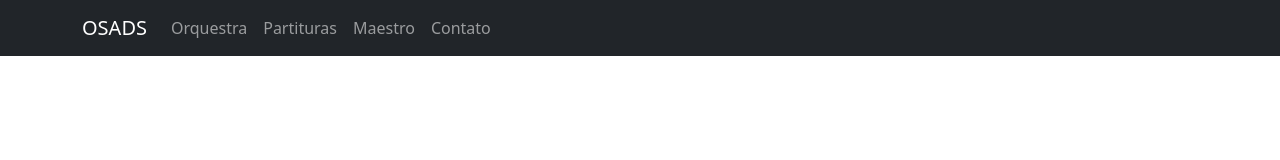
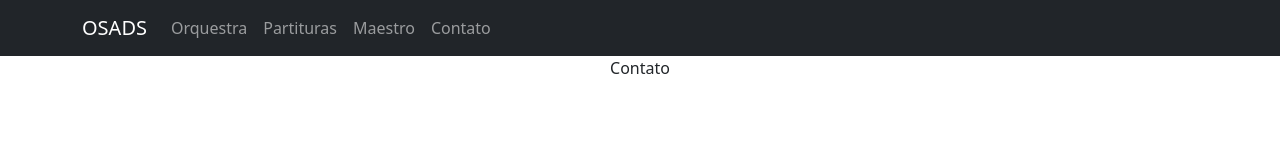
Before and after one commit to marcosvitor1994/osads, a React (Create React App) app: page /contato in a window 1280 px wide. Shown: the top 160 px of the page. Built offline with nearby package versions, Linux system fonts and the light colour scheme.

Commit message:
Atualização 17:35

```diff
--- a/src/Routers.jsx
+++ b/src/Routers.jsx
@@ -4,17 +4,18 @@ import { Container } from 'react-bootstrap'
 import Inicio from './pages/Home'
 import Partituras from './pages/Partituras'
 import Maestro from './pages/Maestro'
+import Contato from './pages/Contato'
 
 
 const Routers = () => {
     return (
         <>
                 <Container className='md-3'>
-                    <Routes >
+                    <Routes>
                         <Route path="/home" element={<Inicio />} />
                         <Route path="/maestro" element={<Maestro />} />
                         <Route path="/partituras" element={<Partituras />} />
-
+                        <Route path="/contato" element={<Contato />} />
                     </Routes>
                 </Container>
         </>
--- /dev/null
+++ b/src/pages/Contato.jsx
@@ -0,0 +1,11 @@
+import React from 'react'
+
+const Contato = () => {
+    return (
+        <>
+            <p>Contato</p>
+        </>
+    )
+}
+
+export default Contato
```
